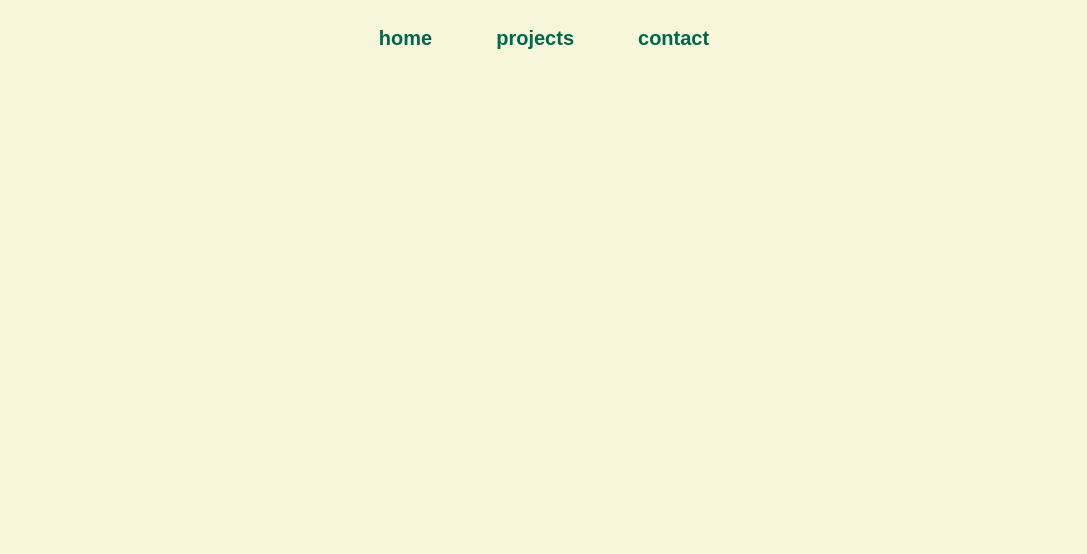
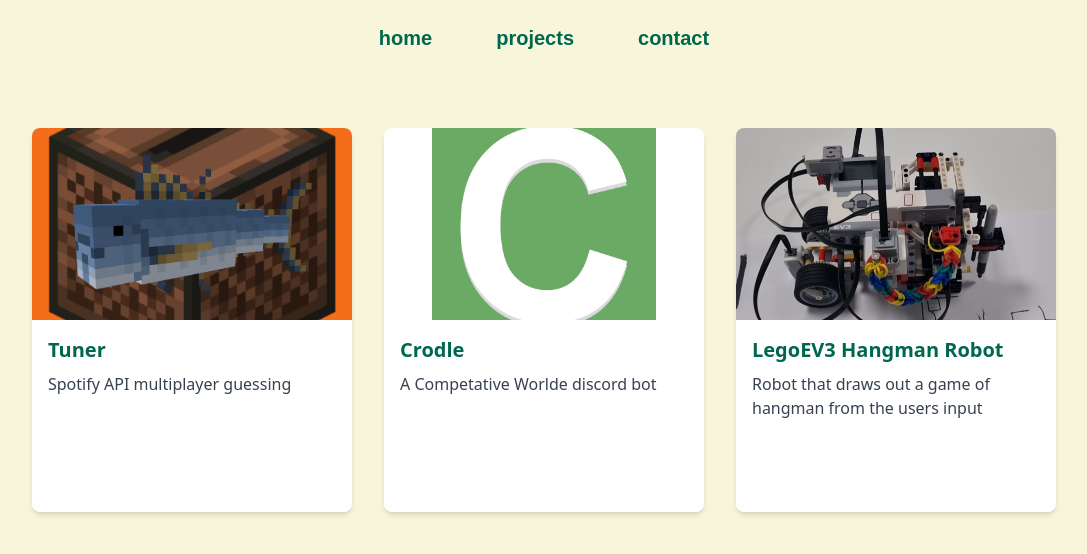
Before and after one commit to Tworye01/portfolio, a React (Vite) app: page /projects in a window 1280 px wide. Shown: the top 554 px of the page, without its empty margins (96-1183 px from the left). Built offline with nearby package versions, Linux system fonts and the light colour scheme.

Commit message:
feat: added cards for projects

```diff
--- /dev/null
+++ b/src/components/project.tsx
@@ -0,0 +1,19 @@
+import React from 'react';
+
+interface ProjectCardProps {
+    image: string;
+    title: string;
+    description: string;
+  }
+
+  export const ProjectCardComponent: React.FC<ProjectCardProps> = ({ image, title, description }) => {
+    return (
+      <div className="w-80 h-96 bg-white rounded-lg shadow-md overflow-hidden flex flex-col">
+        <img className="w-full h-48 object-cover" src={image} alt={title} />
+        <div className="p-4 flex-grow">
+          <h3 className="text-xl font-bold text-darkgreen-100 mb-2">{title}</h3>
+          <p className="text-gray-700">{description}</p>
+        </div>
+      </div>
+    );
+  };
--- a/src/projects/projects.tsx
+++ b/src/projects/projects.tsx
@@ -1,10 +1,17 @@
 import React from 'react';
 import { NavigationBarComponent } from '../components/navbar';
+import { ProjectCardComponent } from '../components/project';
 
 export default function Projects() {
   return (
-    <main className="h-screen flex flex-col bg-cream-100">
-       <NavigationBarComponent />
+    <main className="h-screen flex flex-col items-center bg-cream-100">
+      <div className="flex flex-row gap-8 mt-32 mb-8">
+        <ProjectCardComponent image={'src/assets/tuner.png'} title={'Tuner'} description={'Spotify API multiplayer guessing'} />
+        <ProjectCardComponent image={'src/assets/cordle.png'} title={'Crodle'} description={'A Competative Worlde discord bot'} />
+        <ProjectCardComponent image={'src/assets/robot.png'} title={'LegoEV3 Hangman Robot'} description={'Robot that draws out a game of hangman from the users input'} />
+      </div>
+
+      <NavigationBarComponent />
     </main>
   );
 };
```
